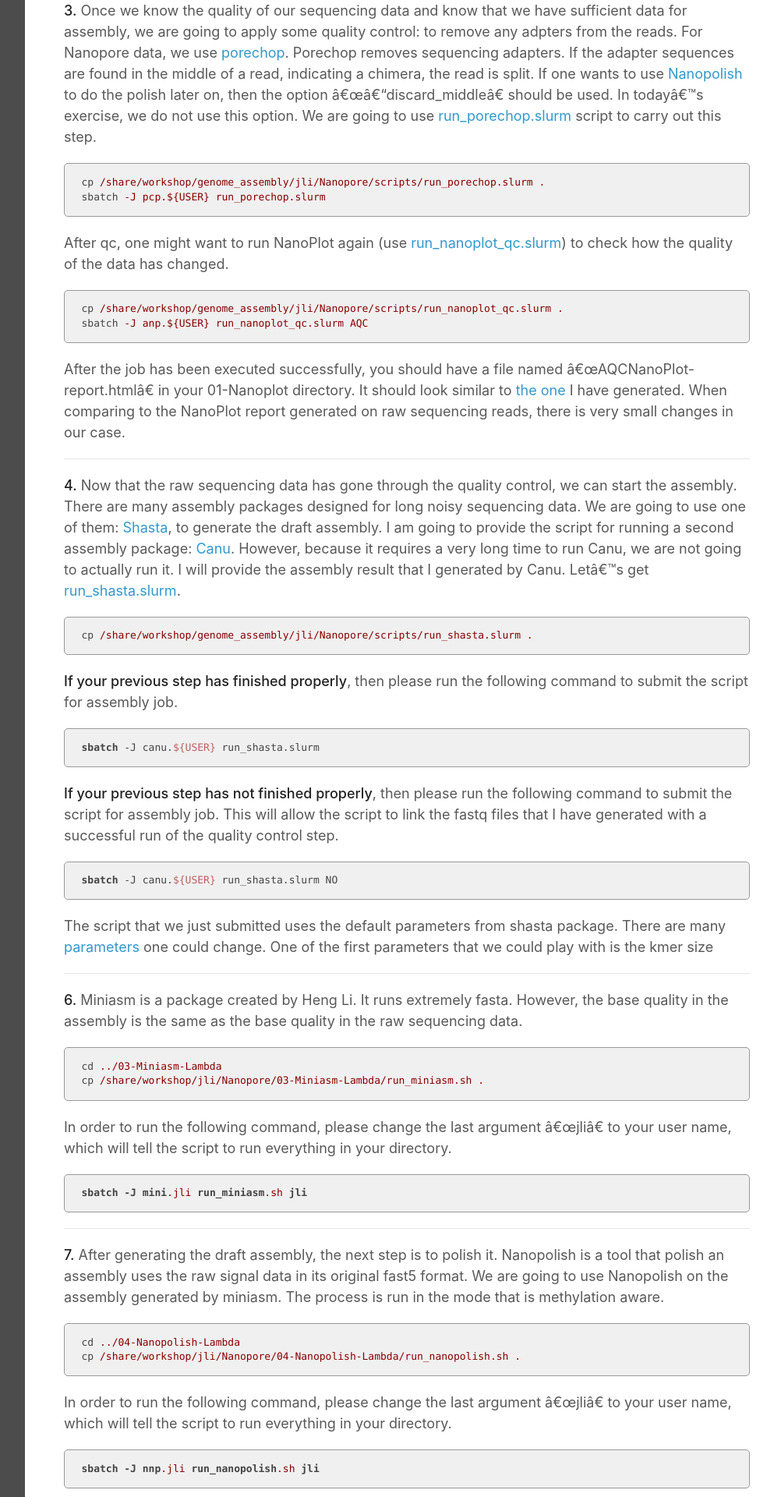
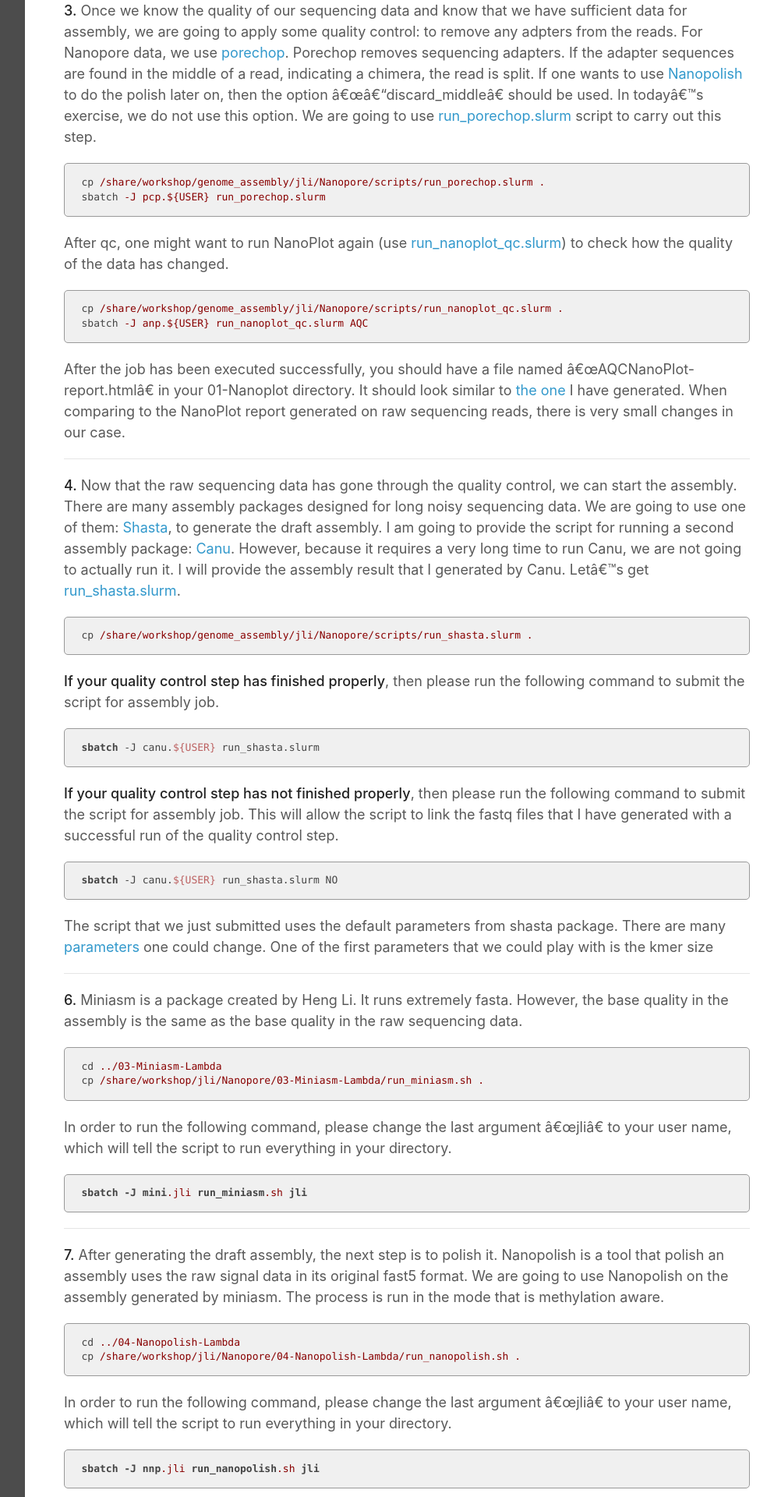
Before and after one commit to ucdavis-bioinformatics-training/2020-Genome_Assembly_Workshop, a Jekyll site: the page built from ONT_Assembly/nanopore.md, in a window 1280 px wide. Shown: the part 2114-4034 px from the top of the page at 78% size, without its empty margins (268-1261 px from the left). Built offline with Jekyll 4.4.1, drawn with Linux system fonts in a browser that asks for light colours; our own code applies the rules of GitHub Pages for plain Markdown files.

Commit message:
update ONT

```diff
--- a/ONT_Assembly/nanopore.md
+++ b/ONT_Assembly/nanopore.md
@@ -70,17 +70,17 @@ After the job has been executed successfully, you should have a file named "AQCN
 
     cp /share/workshop/genome_assembly/jli/Nanopore/scripts/run_shasta.slurm .
 
-**If your previous step has finished properly**, then please run the following command to submit the script for assembly job.
+**If your quality control step has finished properly**, then please run the following command to submit the script for assembly job.
 
     sbatch -J canu.${USER} run_shasta.slurm
 
 
-**If your previous step has not finished properly**, then please run the following command to submit the script for assembly job. This will allow the script to link the fastq files that I have generated with a successful run of the quality control step.
+**If your quality control step has not finished properly**, then please run the following command to submit the script for assembly job. This will allow the script to link the fastq files that I have generated with a successful run of the quality control step.
 
     sbatch -J canu.${USER} run_shasta.slurm NO
 
 
-The script that we just submitted uses the default parameters from shasta package. There are many [parameters](https://raw.githubusercontent.com/ucdavis-bioinformatics-training/2020-Genome_Assembly_Workshop/master/scripts/ONT/parms.shasta) one could change. One of the first parameters that we could play with is the kmer size
+The script that we just submitted uses the default parameters from shasta package. There are many [parameters](https://raw.githubusercontent.com/ucdavis-bioinformatics-training/2020-Genome_Assembly_Workshop/master/ONT_Assembly/parms.shasta) one could change. One of the first parameters that we could play with is the kmer size
 
 ---
 
```
